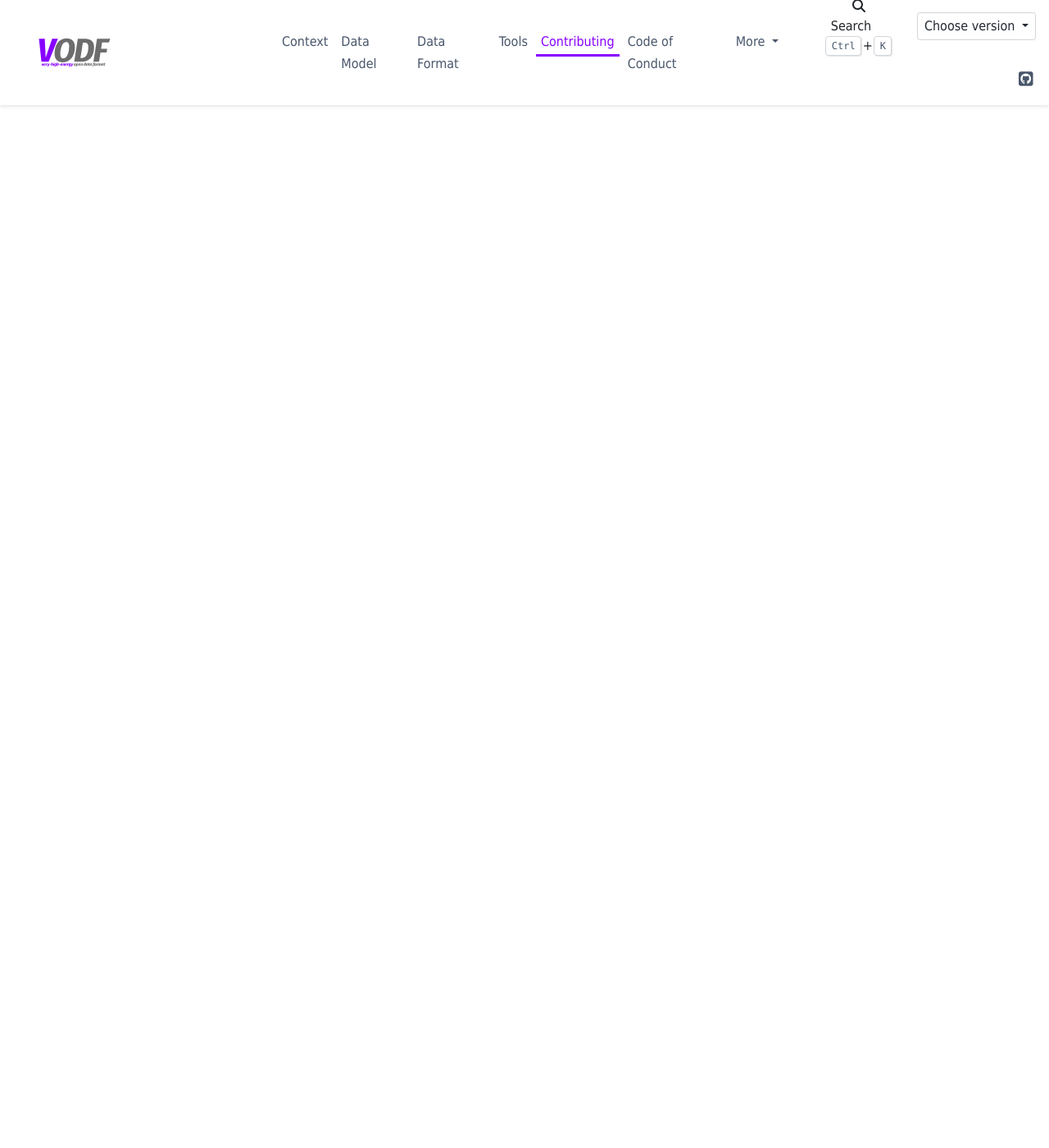
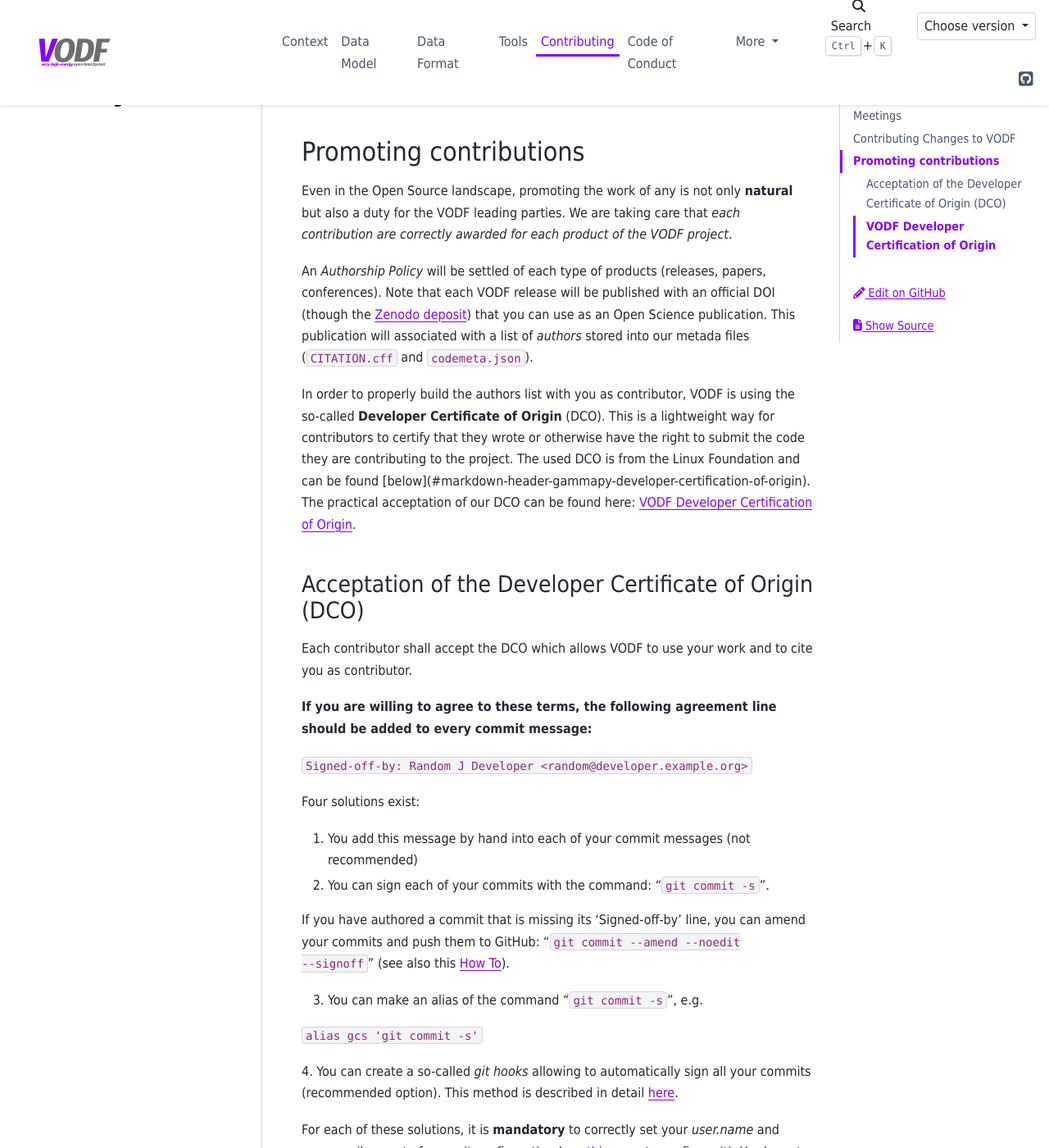
Before and after one commit to VODF/vodf-docs, a Sphinx documentation site: the page built from source/contributing.rst, in a window 1280 px wide and 1400 px high, scrolled down 1586 px. Shown: the whole window at 82% size. Built offline with Sphinx 7.4.7 and the PyData theme 0.15.4, drawn with Linux system fonts in a browser that asks for light colours; before the commit the page ends 1714 px from its top, so only the background shows below that; some of the changed text lies outside the part shown.

Commit message:
RST formatting; add sub-sections
Signed-off-by: Bruno Khelifi <khelifi@in2p3.fr>

```diff
--- a/source/contributing.rst
+++ b/source/contributing.rst
@@ -1,19 +1,28 @@
 .. Licensed under a 3-clause BSD style license - see LICENSE.rst
-==============
- Contributing
-==============
 
+============
+Contributing
+============
+
+Note: This text is freely inspired by the
+`Contribution.md <https://raw.githubusercontent.com/astropy/astropy/main/CONTRIBUTING.md>`_
+file of the `Astropy <https://www.astropy.org/>`_ project.
+
+**Anyone is welcome to contribute to VODF !**
 
 Meetings
 ========
 
-- meeting notes
+All the meeting notes can be found on `these GitHub pages <https://github.com/VODF/vodf-meetings>`_.
 
 Contributing Changes to VODF
 ============================
 
-- who can you contribute?
-- code of conduct
+Reporting Issues
+----------------
+When opening an issue to report a problem, please try to provide a minimal example
+that describes the issue along with details of the used data and `VODF` version you
+are using.
 
 How to make a change?
 ---------------------
@@ -49,10 +58,105 @@ Edit the source, make sure it builds ok with `make html`, and if so, create the
 
 .. code:: sh
 
-  git add [all files you changed]   # add files to the change set
-  git commit                        # commit changes
+  git add [all files you changed]          # add files to the change set
+  git commit -s -m "[Change description]"  # commit changes
 
   git push -u origin my_changes  # push your branch to GitHub
 
 And open the URL mentioned in the message displayed to open the PR. In the PR,
 please describe the changes.
+
+Promoting contributions
+=======================
+Even in the Open Source landscape, promoting the work of any is not only **natural** but
+also a duty for the VODF leading parties. We are taking care that
+*each contribution are correctly awarded for each product of the VODF project*.
+
+An *Authorship Policy* will be settled of each type of products (releases, papers,
+conferences). Note that each VODF release will be published with an official DOI
+(though the `Zenodo deposit <https://zenodo.org/>`_) that you can use as an Open
+Science publication. This publication will associated with a list of *authors* stored
+into our metada files (``CITATION.cff`` and ``codemeta.json``).
+
+In order to properly build the authors list with you as contributor, VODF is using the
+so-called **Developer Certificate of Origin** (DCO). This is a lightweight way for
+contributors to certify that they wrote or otherwise have the right to submit the
+code they are contributing to the project. The used DCO is from the Linux Foundation
+and can be found [below](#markdown-header-gammapy-developer-certification-of-origin). The practical acceptation of our DCO
+can be found here: :ref:`DCO`.
+
+.. _DCOaccept:
+
+Acceptation of the Developer Certificate of Origin (DCO)
+--------------------------------------------------------
+Each contributor shall accept the DCO which allows VODF to use your work and to cite
+you as contributor.
+
+**If you are willing to agree to these terms, the following agreement line should be added to every commit message:**
+
+``Signed-off-by: Random J Developer <random@developer.example.org>``
+
+Four solutions exist:
+
+1. You add this message by hand into each of your commit messages (not recommended)
+
+2. You can sign each of your commits with the command: "``git commit -s``".
+
+If you have authored a commit that is missing its ‘Signed-off-by’ line, you can amend your commits and push them to
+GitHub: "``git commit --amend --noedit --signoff``"
+(see also this `How To <https://github.com/src-d/guide/blob/master/developer-community/fix-DCO.md#how-to-add-sign-offs-retroactively>`_).
+
+3. You can make an alias of the command "``git commit -s``", e.g.
+
+``alias gcs 'git commit -s'``
+
+4. You can create a so-called `git hooks` allowing to automatically sign all your commits (recommended option). This
+method is described in detail `here <https://github.com/src-d/guide/blob/master/developer-community/fix-DCO.md#how-to-prevent-missing-sign-offs-in-the-future>`_.
+
+For each of these solutions, it is **mandatory** to correctly set your `user.name` and `user.email` as part of your git
+configuration (see `this page <https://docs.github.com/en/account-and-profile/setting-up-and-managing-your-personal-account-on-github/managing-email-preferences/setting-your-commit-email-address>`_ to configure it).
+You have to use **your real name** (i.e., pseudonyms or anonymous contributions cannot be made) when using git. This is
+because the DCO is a binding document, granting the Gammapy project to be an open source project.
+
+.. _DCO:
+
+VODF Developer Certification of Origin
+--------------------------------------
+
+..  code-block:: text
+    :name: "DCO"
+
+    Developer Certificate of Origin
+    Version 1.1
+
+    Copyright (C) 2004, 2006 The Linux Foundation and its contributors.
+
+    Everyone is permitted to copy and distribute verbatim copies of this
+    license document, but changing it is not allowed.
+
+
+    Developer's Certificate of Origin 1.1
+
+    By making a contribution to this project, I certify that:
+
+    (a) The contribution was created in whole or in part by me and I
+        have the right to submit it under the open source license
+        indicated in the file; or
+
+    (b) The contribution is based upon previous work that, to the best
+        of my knowledge, is covered under an appropriate open source
+        license and I have the right under that license to submit that
+        work with modifications, whether created in whole or in part
+        by me, under the same open source license (unless I am
+        permitted to submit under a different license), as indicated
+        in the file; or
+
+    (c) The contribution was provided directly to me by some other
+        person who certified (a), (b) or (c) and I have not modified
+        it.
+
+    (d) I understand and agree that this project and the contribution
+        are public and that a record of the contribution (including all
+        personal information I submit with it, including my sign-off) is
+        maintained indefinitely and may be redistributed consistent with
+        this project or the open source license(s) involved.
```
